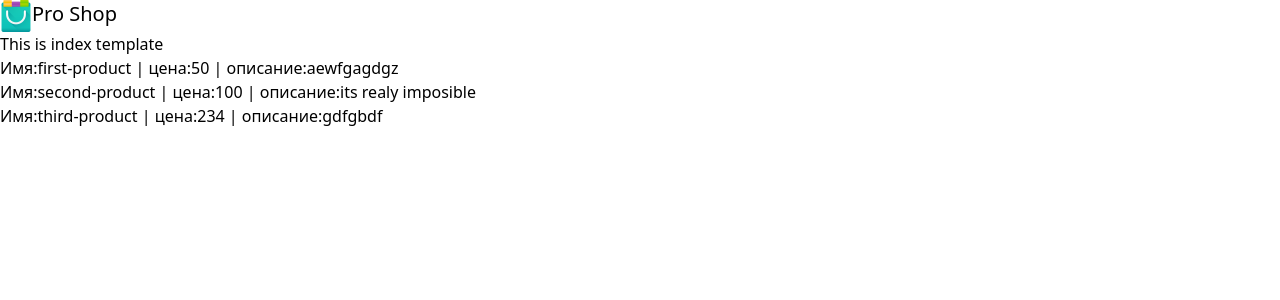
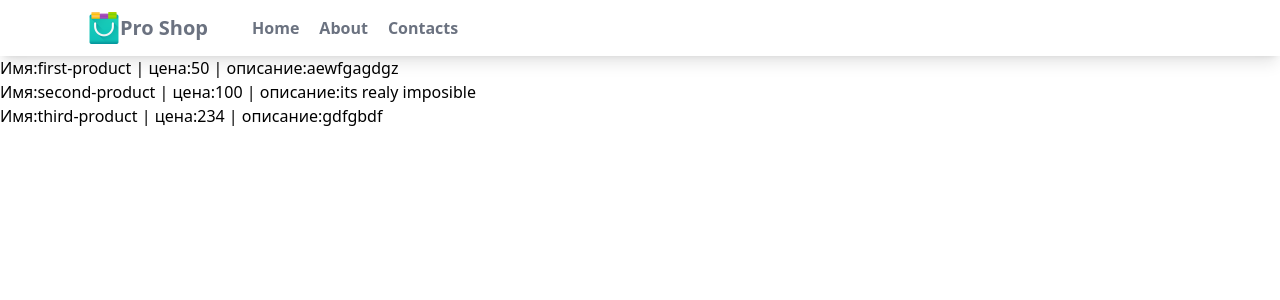
Before and after one commit to daninla/django, a Django app: page /myapp/ in a window 1280 px wide. Shown: the top 300 px of the page. Run offline with Django 5.2, Linux system fonts and the light colour scheme; data comes from the database, SQL or seed files in the repository; style sheets or scripts are compiled from the project's sources.

Commit message:
navbar.html created

```diff
--- /dev/null
+++ b/mysite/myapp/templates/myapp/base.html
@@ -0,0 +1,17 @@
+<!DOCTYPE html>
+{% load static %}
+
+<html lang="en">
+<head>
+    <meta charset="UTF-8">
+    <meta name="viewport" content="width=device-width, initial-scale=1.0">
+    <link rel="stylesheet" href="{% static 'myapp/styles.css' %}">
+    <title>Document</title>
+</head>
+<body>
+     {% include "myapp/navbar.html" %}
+    {% block content %}
+         text
+    {% endblock content %}
+</body>
+</html>
--- a/mysite/myapp/templates/myapp/index.html
+++ b/mysite/myapp/templates/myapp/index.html
@@ -1,25 +1,6 @@
-{% load static%}
-<html>
-    <head>
-        <link rel="stylesheet" href="{% static 'myapp/styles.css' %}">
-    </head>
-    <body >
+{% extends "myapp/base.html" %}
 
-<nav>
-    <div>
-        <div>
-            <div>
-                <div class="flex">
-                    <img class="h-8 w-8" src="{% static 'myapp/img/shop.png' %}" alt="logo"/>
-                    <span class="text-xl">Pro Shop</span>
-                </div>
-            </div>
-        </div>
-    </div>
-</nav>
-
-
-        <h1>This is index template</h1>
+{% block content %}
         <h3>
             {%for item in items%}
             <a href="{% url 'myapp:item' item.id %}">
--- a/mysite/myapp/templates/myapp/item.html
+++ b/mysite/myapp/templates/myapp/item.html
@@ -1,3 +1,7 @@
+{% extends "myapp/base.html" %}
+
+{% block content %}
 <h1>
     My product: {{item.name}}
 </h1>
+{% endblock content %}
--- /dev/null
+++ b/mysite/myapp/templates/myapp/navbar.html
@@ -0,0 +1,22 @@
+
+{% load static %}
+
+<nav class="bg-white shadow-lg">
+    <div class="max-w-6xl mx-auto px-4">
+        <div class="flex justify-between">
+            <div class="flex space-x-7">
+                <div class="flex">
+                    <a href="#" class="flex items-center px-2 pu-4">
+                    <img class="h-8 w-8" src="{% static 'myapp/img/shop.png' %}" alt="logo"/>
+                    <span class="text-gray-500 font-semibold text-xl">Pro Shop</span>
+                </a>
+                </div>
+                <div class="items-center flex space-x-1">
+                    <a href="#" class="py-4 px-2 text-gray-500 font-semibold">Home</a>
+                    <a href="#" class="py-4 px-2 text-gray-500 font-semibold">About</a>
+                    <a href="#" class="py-4 px-2 text-gray-500 font-semibold">Contacts</a>
+                </div>
+            </div>
+        </div>
+    </div>
+</nav>
--- a/mysite/tailwind.config.js
+++ b/mysite/tailwind.config.js
@@ -1,6 +1,6 @@
 /** @type {import('tailwindcss').Config} */
 module.exports = {
-  content: ["./myapp/**/*.{html,js}"],
+  content: ["./myapp/**/*.{html,js}", "./users/**/*.{html,js}",],
   theme: {
     extend: {},
   },
```
Also changed, not shown: other parts of mysite/myapp/templates/myapp/index.html (+1 -2 lines).
